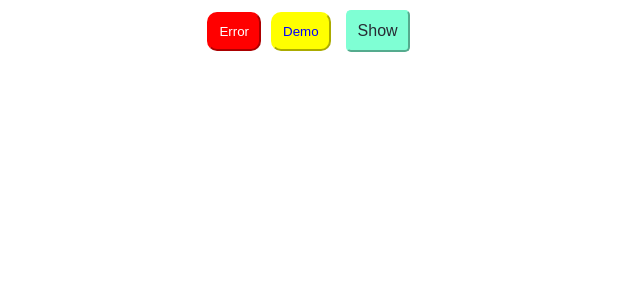
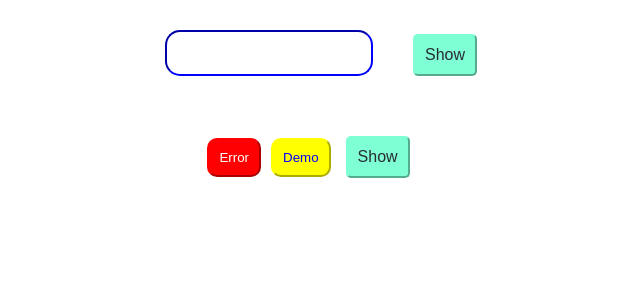
Before and after one commit to marleyDip/React-JS-Basics, a React (Create React App) app in the folder statehandling/: page / in a window 1280 px wide. Shown: the top 300 px of the page, without its empty margins (329-969 px from the left). Built offline with nearby package versions, Linux system fonts and the light colour scheme.

Commit message:
Show & Hide Password Project

```diff
--- a/statehandling/src/App.css
+++ b/statehandling/src/App.css
@@ -56,3 +56,14 @@
   font-size: medium;
   border-color: aquamarine;
 }
+
+.input{
+  margin: 30px;
+  width: 200px;
+  height: 40px;
+  color: brown;
+  font: bold;
+  font-size: 22px;
+  border-radius: 15px;
+  border-color: blue;
+}
--- a/statehandling/src/App.js
+++ b/statehandling/src/App.js
@@ -6,23 +6,28 @@ import btnModule from "./Button.module.css";
 
 function App() {
   let [status, setStatus] = useState(false);
+  let [pStatus, setPStatus] = useState(false);
 
   let statusData = () => {
-    setStatus(!status);
+    setPStatus(!pStatus);
   };
 
   return (
     <div className="App">
+      <input className="input" type={pStatus ? "text" : "password"} />
+      <button className="button" onClick={statusData}>
+        {pStatus ? "Hide" : "Show"}
+      </button>
+      <br />
+      <br />
       <button className={btnModule.error}>Error</button>
       <button className={btnModule.warning}>Demo</button>
       {/* <button className="button" onClick={statusData}>
         Show
       </button> */}
-
       <button className="button" onClick={() => setStatus(!status)}>
         {status ? "Hide" : "Show"}
       </button>
-
       {status ? (
         <p className="para">Welcome to Z-Index Next Gen Stack Company</p>
       ) : (
```
